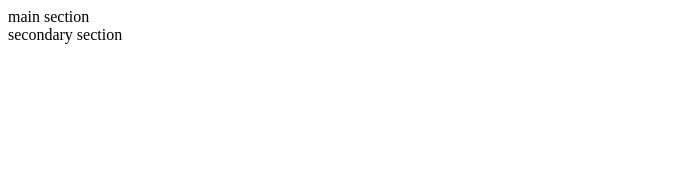
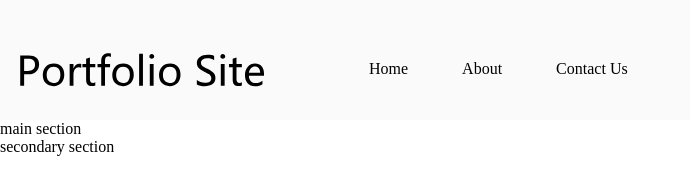
Before and after one commit to mtabatabaeifard/css-container-example, a plain HTML site: page index.html in a window 1280 px wide. Shown: the whole page, without its empty margins (0-690 px from the left). Drawn offline with Linux system fonts and the light colour scheme.

Commit message:
first release

```diff
--- a/index.html
+++ b/index.html
@@ -4,11 +4,17 @@
     <meta charset="UTF-8">
     <meta http-equiv="X-UA-Compatible" content="IE=edge">
     <meta name="viewport" content="width=device-width, initial-scale=1.0">
+    <link rel="stylesheet" href="./styles/style.css">
     <title>ex5</title>
 </head>
 <body>
-    <header class="main-header">
-
+    <header class="main-header container">
+        <img class="main-header-logo" src="./images/Portfolio Site.svg" alt="logo">
+        <ul class="main-menu">
+            <li>Home</li>
+            <li>About</li>
+            <li>Contact Us</li>
+        </ul>
     </header>
     <main>
         <section class="main-section">main section</section>
--- a/styles/style.css
+++ b/styles/style.css
@@ -0,0 +1,24 @@
+*{
+    margin: 0;
+    padding: 0;
+    box-sizing: border-box;
+}
+header{
+    background-color: #fafafa;
+    height: 120px;
+    box-sizing: border-box;
+}
+ul,li{
+    display: inline-block;
+    margin-left: 50px;
+    margin-top: 30px;
+}
+.main-header-logo{
+    vertical-align: middle;
+    margin-left: 20px;
+}
+.container{
+    max-height: 1360px;
+    margin-left: auto;
+    margin-right: auto;
+}
```
Also changed, not shown: images/Portfolio Site.svg (added).
